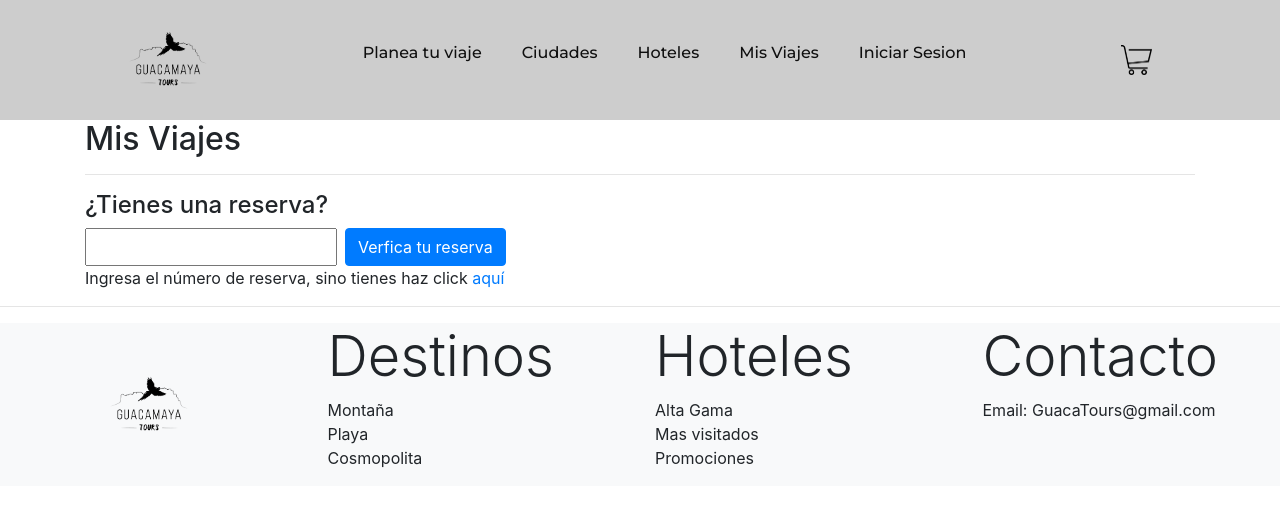
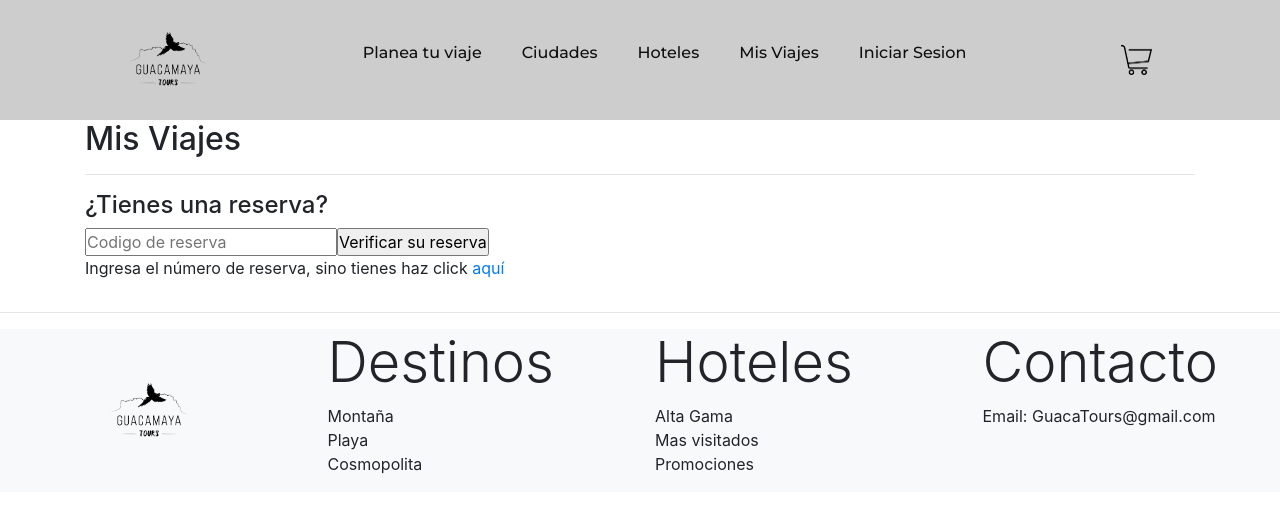
Before and after one commit to gianlucadibella/Guacamaya-Tours, an Angular app: page /misviajes in a window 1280 px wide. Shown: the top 510 px of the page. Built offline with nearby package versions, Linux system fonts and the light colour scheme.

Commit message:
Codigo de reserva funcional

```diff
--- a/src/app/my-trips/my-trips.component.html
+++ b/src/app/my-trips/my-trips.component.html
@@ -3,12 +3,21 @@
     <hr>
     <h4>¿Tienes una reserva?</h4>
     <div class="d-flex justify-content">
-            <input type="text">
-            <div class="px-2">
-                    <button type="button" class="btn btn-primary">
-                            Verfica tu reserva
-                        </button>
-            </div>
+                <form (submit)="verificationCode($event)">
+                        <input type="text" placeholder="Codigo de reserva" id="reservationcode">
+                        <input type="submit" value="Verificar su reserva">
+                </form>
+             <!-- <input type="text"> -->
+            <!-- <div class="px-2"> -->
+                    <!-- <button type="button" class="btn btn-primary"> -->
+                            <!-- Verfica tu reserva -->
+                        <!-- </button> -->
+            <!-- </div> -->
     </div>
+    <div class="row">
+                <div class="col">
+                    <div *ngIf="check">
+                            <h6 class="text-muted"> Codigo invalido </h6>
+                    </div>
     <p>Ingresa el número de reserva, sino tienes haz click <a routerLink="/planeatuviaje" routerLinkActive>aquí</a></p>
 </div>
--- a/src/app/my-trips/my-trips.component.ts
+++ b/src/app/my-trips/my-trips.component.ts
@@ -1,4 +1,5 @@
 import { Component, OnInit } from '@angular/core';
+import { Router } from '@angular/router';
 
 @Component({
   selector: 'app-my-trips',
@@ -7,10 +8,26 @@ import { Component, OnInit } from '@angular/core';
 })
 export class MyTripsComponent implements OnInit {
 
-  constructor() { }
+check: boolean;
+
+  constructor(private router: Router) {
+    this.check = false;
+  }
 
   ngOnInit() {
   }
 
+  verificationCode(event) {
+    event.preventDefault();
+    const target = event.target;
+    const reservationCheck = target.querySelector('#reservationcode').value;
+    console.log(reservationCheck);
+    if ( reservationCheck === 'DEMO') {
+      this.check = false;
+  } else {
+    this.check = true;
+  }
+  }
+
 
 }
```
